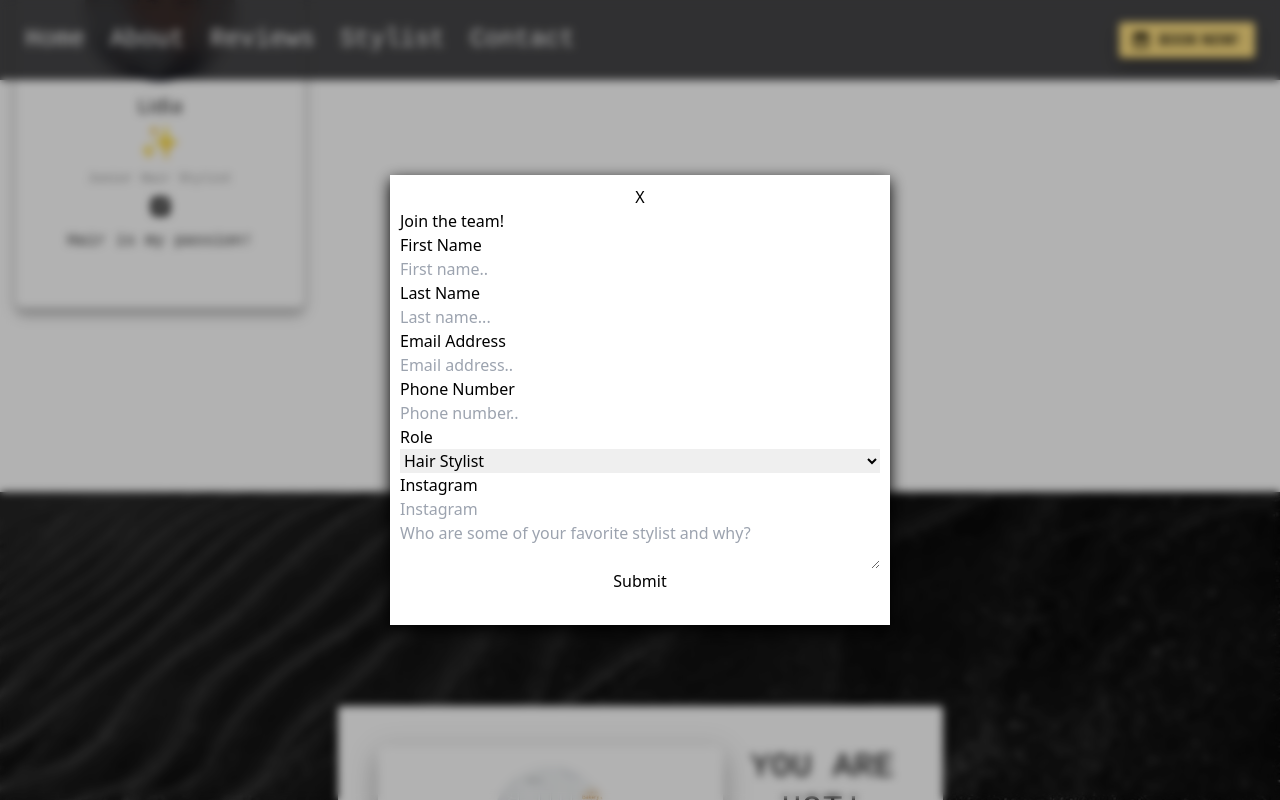
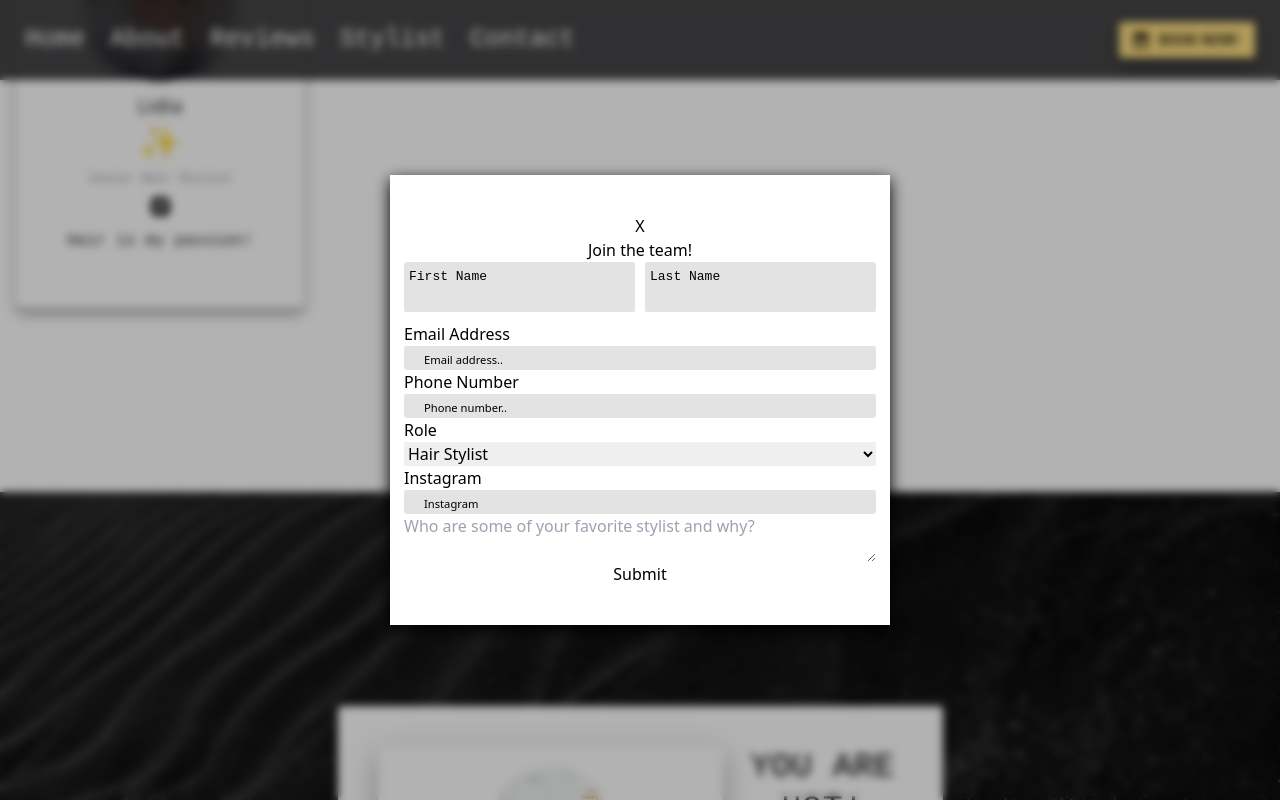
Before and after one commit to javidVeg/affiniti-hair-salon, a React (Create React App) app in the folder Client/: page / in a window 1280 px wide. Both pictures are taken after a click on the button "Join Whittiers Finest! ✂️". Shown: the part 5183-5983 px from the top of the page. Built offline with nearby package versions, Linux system fonts and the light colour scheme.

Commit message:
edits to modal form

```diff
--- a/Client/src/components/ApplyModal/ApplyModal.css
+++ b/Client/src/components/ApplyModal/ApplyModal.css
@@ -9,16 +9,6 @@
 .modal-disappear{
     animation: disappear .2s ease-in forwards;
     opacity: 1;
-}
-
-.modal-container{
-    width: 500px;
-    height: 450px;
-    background-color: white;
-    box-shadow: 0px 5px 15px black;
-    display: flex;
-    flex-direction: column;
-    padding: 10px;
 }
 
 @keyframes appear {
@@ -33,3 +23,54 @@
 
     }
 }
+
+.modal-container{
+    width: 500px;
+    height: 450px;
+    background-color: white;
+    box-shadow: 0px 5px 15px black;
+    display: flex;
+    flex-direction: column;
+    justify-content: center;
+    align-items: center;
+    padding: 10px;
+}
+.name{
+    display: flex;
+    gap: 10px;
+}
+
+.name input{
+    line-height: 25px;
+}
+.modal-form input::placeholder {
+    font-size: .7rem;
+    padding-left: 20px;
+    margin-bottom: -20px;
+    color: black;
+    /* margin-left: 10px; */
+
+
+}
+.name div, input{
+    display: flex;
+    flex-direction: column;
+    background-color: rgb(227, 227, 227);
+    border-radius: 3px;
+    margin-bottom: 10px;
+
+
+}
+.name input{
+    margin: 0;
+}
+
+.name label{
+    font-size: small;
+    font-family: 'Courier New', Courier, monospace;
+    font-weight: 500;
+    padding-left: 5px;
+    padding-top: 5px;
+
+
+}
--- a/Client/src/components/ApplyModal/ApplyModal.jsx
+++ b/Client/src/components/ApplyModal/ApplyModal.jsx
@@ -7,11 +7,11 @@ const ApplyModal = ({ closeModal }) => {
 
   //!_vv HANDLES CLICKS TO THE BACKGROUND AND NOT THE FORM vv_//
   const handleBGClick = (e) => {
-    if (e.target.id === "bg"){
+    if (e.target.id === "bg") {
       modalRef.current.className = "modal-disappear overscroll-contain h-screen w-screen z-40 fixed inset-0 bg-black bg-opacity-30 backdrop-blur-sm flex justify-center items-center"
       setTimeout(() => {
         closeModal(false);
-      },300)
+      }, 300)
 
     }
   }
@@ -20,9 +20,9 @@ const ApplyModal = ({ closeModal }) => {
   const handleClick = (e) => {
     e.preventDefault();
     modalRef.current.className = "modal-disappear overscroll-contain h-screen w-screen z-40 fixed inset-0 bg-black bg-opacity-30 backdrop-blur-sm flex justify-center items-center"
-      setTimeout(() => {
-        closeModal(false);
-      },300)
+    setTimeout(() => {
+      closeModal(false);
+    }, 300)
   }
 
   return (
@@ -32,10 +32,16 @@ const ApplyModal = ({ closeModal }) => {
         <div className="modal-title">Join the team!</div>
         <div className="modal-form">
           <form>
-            <label htmlFor="first-name">First Name</label>
-            <input type="text" id="first-name" name="firstname" placeholder='First name..' />
-            <label htmlFor="last-name">Last Name</label>
-            <input type="text" id="last-name" name="lastname" placeholder='Last name...' />
+            <div className="name">
+              <div>
+                <label htmlFor="first-name">First Name</label>
+                <input type="text" id="first-name" name="firstname" />
+              </div>
+              <div>
+                <label htmlFor="last-name">Last Name</label>
+                <input type="text" id="last-name" name="lastname"  />
+              </div>
+            </div>
             <label htmlFor="email">Email Address</label>
             <input type="text" id="email" name="email" placeholder='Email address..' />
             <label htmlFor="phone">Phone Number</label>
```
